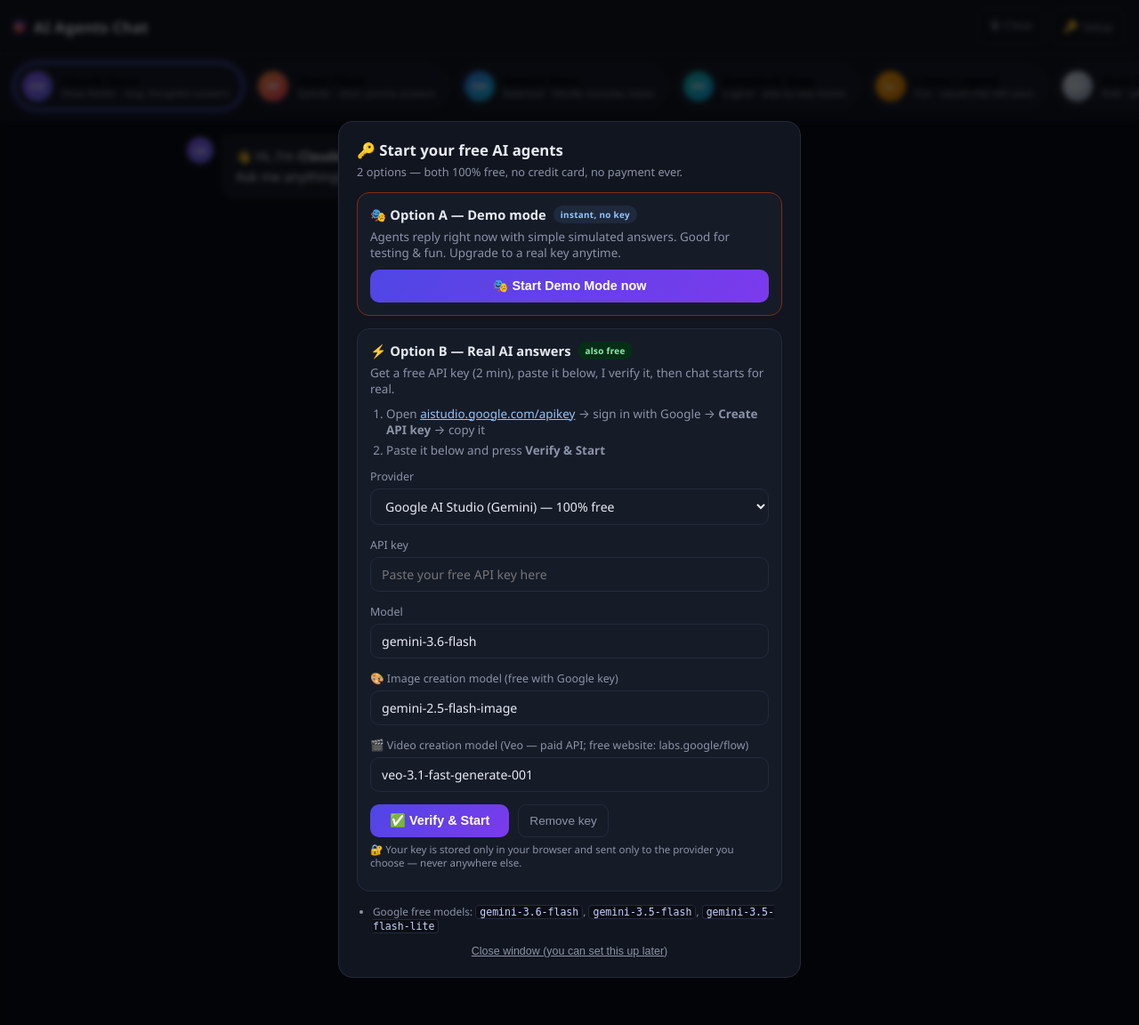
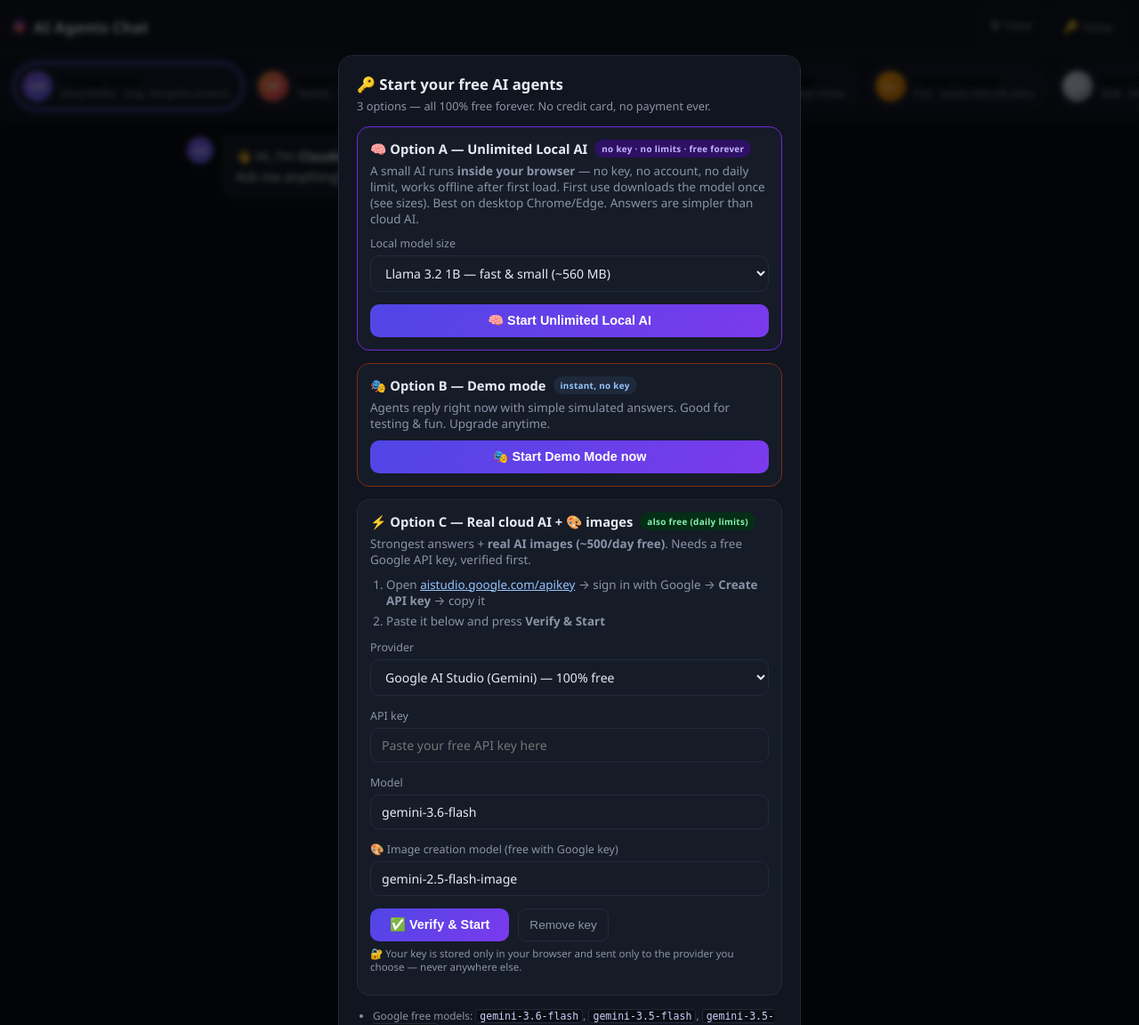
Before and after one commit to YOYOYOYYOYOYYOGI/test2, a PHP site: page / in a window 1280 px wide. Shown: the top 1152 px of the page at 89% size. Run offline with PHP 8.4, Linux system fonts and the light colour scheme.

Commit message:
Remove paid Veo agent; add unlimited free Local AI mode (WebLLM) — all agents now free
Co-authored-by: arena-agent <297053741+arena-agent@users.noreply.github.com>

```diff
--- a/app.js
+++ b/app.js
@@ -76,21 +76,55 @@ const AGENTS = [
       "Professional photography and digital art. Enrich the user's idea into a vivid, " +
       "detailed image prompt (lighting, camera, style, composition) and generate it.",
   },
-  {
-    id: "motion-magic",
-    name: "Motion Magic",
-    tag: "🎬 CREATES VIDEOS — needs paid key",
-    kind: "video",
-    gradient: "linear-gradient(135deg,#0f766e,#0ea5e9)",
-    systemPrompt:
-      "Cinematic short video clips. Enrich the user's idea into a dynamic video prompt " +
-      "(camera movement, scene, mood, lighting) and generate it.",
-  },
 ];
 
-// default media models (editable in Setup)
-const IMAGE_MODEL_DEFAULT = "gemini-2.5-flash-image"; // free ~500/day
-const VIDEO_MODEL_DEFAULT = "veo-3.1-fast-generate-001"; // paid tier only
+// free image model (~500 images/day with a free Google key)
+const IMAGE_MODEL_DEFAULT = "gemini-2.5-flash-image";
+
+// ---------- LOCAL UNLIMITED AI (runs inside the browser, no key, no limits) ----------
+const LOCAL_MODELS = [
+  { id: "Llama-3.2-1B-Instruct-q4f16_1c", label: "Llama 3.2 1B — fast & small (~560 MB)" },
+  { id: "Qwen2.5-0.5B-Instruct-q4f16_1c", label: "Qwen 2.5 0.5B — smallest (~350 MB)" },
+  { id: "Llama-3.2-3B-Instruct-q4f16_1c", label: "Llama 3.2 3B — smarter, slower (~1.6 GB)" },
+];
+let localEngine = null;
+let localLoading = null;
+
+async function ensureLocalEngine(onProgress) {
+  if (localEngine) return localEngine;
+  if (!navigator.gpu) {
+    throw new Error(
+      "This browser cannot run Local AI (needs WebGPU — use desktop Chrome or Edge, or the latest Chrome on Android). " +
+      "You can still use Demo mode or a free Google key."
+    );
+  }
+  if (!localLoading) {
+    localLoading = (async () => {
+      onProgress && onProgress("📥 Downloading the AI brain (one time only)…");
+      const webllm = await import("https://esm.run/@mlc-ai/web-llm");
+      const model = settings.localModel || LOCAL_MODELS[0].id;
+      const engine = await webllm.CreateMLCEngine(model, {
+        initProgressCallback: (p) =>
+          onProgress && onProgress("🧠 " + (p.text || "loading…") + " " + Math.round((p.progress || 0) * 100) + "%"),
+      });
+      localEngine = engine;
+      return engine;
+    })();
+    localLoading.catch(() => { localLoading = null; });
+  }
+  return localLoading;
+}
+
+async function localChat(agent, history, onStatus) {
+  const engine = await ensureLocalEngine(onStatus);
+  onStatus && onStatus("🧠 Thinking on your device…");
+  const messages = [
+    { role: "system", content: agent.systemPrompt + " Keep answers short and simple (you are a small on-device model)." },
+    ...history.slice(-8).map((m) => ({ role: m.role, content: m.text })),
+  ];
+  const reply = await engine.chat.completions.create({ messages, stream: false });
+  return reply.choices[0]?.message?.content || "(no answer)";
+}
 
 // ---------- PROVIDERS (free tiers) ----------
 const PROVIDERS = {
@@ -218,8 +252,6 @@ function renderChat() {
     let helloText;
     if (a.kind === "image") {
       helloText = `🎨 I'm <b></b> — I <b>CREATE images</b>! Describe anything:<br><i>"luxury night cream jar on black marble, gold lid, studio lighting"</i><br>and I'll paint it (~500 free images/day with your free key).`;
-    } else if (a.kind === "video") {
-      helloText = `🎬 I'm <b></b> — I <b>CREATE short videos</b>!<br>⚠️ Video needs a <b>paid</b> Gemini key. Free videos instead → <a href="https://labs.google/flow" target="_blank" rel="noopener">labs.google/flow</a>`;
     } else {
       helloText = `👋 Hi, I'm <b></b> — ${a.tag.toLowerCase()}.<br>Ask me anything!`;
     }
@@ -276,16 +308,20 @@ function scrollDown() { chatEl.scrollTop = chatEl.scrollHeight; }
 // ---------- mode ui ----------
 function refreshMode() {
   const inDemo = Boolean(settings.demo);
-  badgeEl.classList.toggle("hidden", !inDemo);
+  const inLocal = Boolean(settings.local);
+  badgeEl.classList.toggle("hidden", !inDemo && !inLocal);
+  badgeEl.textContent = inDemo ? "🎭 DEMO" : "🧠 LOCAL";
   if (inDemo) {
     bannerEl.className = "banner demo";
     bannerEl.innerHTML =
       "🎭 <b>Demo mode</b> — answers are simulated, not real AI. " +
-      'Click <b>🔑 Setup</b> → <b>Verify &amp; Start</b> to get real answers (still free).';
+      'Click <b>🔑 Setup</b> for <b>🧠 Unlimited Local AI</b> (no key) or real answers with a free Google key.';
+  } else if (inLocal) {
+    bannerEl.className = "banner ok";
+    bannerEl.innerHTML =
+      "🧠 <b>Local AI</b> — unlimited &amp; free forever, running inside your browser. No key, no limits, works offline after first load. (Small model: keep questions simple.)";
   } else if (settings.verified && settings.apiKey) {
-    const model = (settings.models && settings.models[settings.provider]) || PROVIDERS[settings.provider].defaultModel;
     bannerEl.className = "banner ok hidden";
-    bannerEl.innerHTML = "✓";
   } else {
     bannerEl.className = "banner hidden";
   }
@@ -391,41 +427,6 @@ async function googleImageCall({ apiKey, model, prompt, signal }) {
   return { src, text: txt };
 }
 
-// =====================================================
-// VIDEO GENERATION (Veo — PAID API tier only)
-// =====================================================
-async function veoGenerate({ apiKey, model, prompt, onStatus }) {
-  const base = "https://generativelanguage.googleapis.com/v1beta";
-  const start = await fetch(base + "/models/" + encodeURIComponent(model) + ":predictLongRunning?key=" + encodeURIComponent(apiKey), {
-    method: "POST",
-    headers: { "Content-Type": "application/json" },
-    body: JSON.stringify({
-      instances: [{ prompt }],
-      parameters: { aspectRatio: "16:9" },
-    }),
-  });
-  const startData = await start.json().catch(() => ({}));
-  if (!start.ok) throw new Error(startData?.error?.message || "Veo start failed " + start.status);
-  if (!startData.name) throw new Error("Veo did not return a job id.");
-  for (let i = 0; i < 26; i++) {
-    await new Promise((r) => setTimeout(r, 10000));
-    if (onStatus) onStatus("🎬 Rendering video… ~" + ((i + 1) * 10) + "s (Veo usually takes 1–3 minutes)");
-    const poll = await fetch(base + "/" + startData.name + "?key=" + encodeURIComponent(apiKey));
-    const pd = await poll.json().catch(() => ({}));
-    if (pd.error) throw new Error(pd.error.message);
-    if (pd.done) {
-      const uri = pd.response?.generateVideoResponse?.generatedSamples?.[0]?.video?.uri
-        || pd.response?.generatedSamples?.[0]?.video?.uri;
-      if (!uri) throw new Error("Video finished but no file was returned (prompt may have been filtered).");
-      const fileRes = await fetch(uri.includes("?") ? uri + "&key=" + apiKey : uri + "?key=" + apiKey);
-      if (!fileRes.ok) throw new Error("Could not download the video (" + fileRes.status + ").");
-      const blob = await fileRes.blob();
-      return URL.createObjectURL(blob);
-    }
-  }
-  throw new Error("Video took longer than 4 minutes. Try a shorter, simpler prompt.");
-}
-
 // demo-mode "image": fun generated SVG art (works offline, no key)
 function demoImageSvg(prompt) {
   const h1 = Math.floor(Math.random() * 360), h2 = (h1 + 60 + Math.floor(Math.random() * 160)) % 360;
@@ -513,7 +514,7 @@ async function send() {
 
   const agent = activeAgent();
 
-  if (!settings.demo && !(settings.verified && settings.apiKey)) {
+  if (!settings.demo && !settings.local && !(settings.verified && settings.apiKey)) {
     openWizard();
     return;
   }
@@ -537,24 +538,33 @@ async function send() {
           text: "🎭 Demo art (not real AI). **\u201C" + text.slice(0, 80) + "\u201D**",
           imageSrc: demoImageSvg(text),
         });
-      } else if (agent.kind === "video") {
-        await new Promise((r) => setTimeout(r, 700));
-        appendMessage({
-          role: "agent",
-          text: "🎬 Demo mode cannot render video.\n\n**Good news — Veo 3.1 is FREE for everyone** on Google's website (no API key needed):\n👉 labs.google/flow (~50 free credits every day)\n\nFor video *inside this app* you need a paid Gemini API key with Veo enabled — then I render real videos here.",
-        });
       } else {
         await new Promise((r) => setTimeout(r, 500 + Math.random() * 900));
         appendMessage({ role: "agent", text: demoReply(agent, text) });
       }
-    } else if (agent.kind === "image" || agent.kind === "video") {
+    } else if (settings.local) {
+      // ---- UNLIMITED free local AI (in-browser) ----
+      if (agent.kind === "image") {
+        setTyping("🎭 Local AI is text-only — making demo art instead…");
+        await new Promise((r) => setTimeout(r, 800));
+        appendMessage({
+          role: "agent",
+          text: "🎭 Local AI models can't create real images.\n\n**For real FREE images (~500/day):** 🔑 Setup → verify a free Google key → ask me again!\n\nMeanwhile, here's demo art for **\u201C" + text.slice(0, 60) + "\u201D**:",
+          imageSrc: demoImageSvg(text),
+        });
+      } else {
+        const history = loadChat(activeAgentId)
+          .filter((m) => !m.error)
+          .slice(-8)
+          .map((m) => ({ role: m.role, text: m.text }));
+        const answer = await localChat(agent, history, setTyping);
+        appendMessage({ role: "agent", text: answer });
+      }
+    } else if (agent.kind === "image") {
       if (settings.provider === "openrouter") {
-        throw new Error("Image/video creation needs the Google provider. Open 🔑 Setup → choose 'Google AI Studio' → Verify again.");
+        throw new Error("Image creation needs the Google provider. Open 🔑 Setup → choose 'Google AI Studio' → Verify again.");
       }
-      const model = (settings.models && settings.models[agent.kind]) ||
-        (agent.kind === "image" ? IMAGE_MODEL_DEFAULT : VIDEO_MODEL_DEFAULT);
-
-      if (agent.kind === "image") {
+      const model = (settings.models && settings.models.image) || IMAGE_MODEL_DEFAULT;
       setTyping("🎨 Painting your image… (10–30 seconds)");
       const controller = new AbortController();
       const t = setTimeout(() => controller.abort(), 120000);
@@ -566,15 +576,6 @@ async function send() {
         });
         appendMessage({ role: "agent", text: out.text || "🖼️ Here's your image!", imageSrc: out.src });
       } finally { clearTimeout(t); }
-      } else {
-        setTyping("🎬 Starting video job…");
-        const src = await veoGenerate({
-          apiKey: settings.apiKey, model,
-          prompt: agent.systemPrompt + "\n\nCreate this video: " + text,
-          onStatus: setTyping,
-        });
-        appendMessage({ role: "agent", text: "🎬 Your video is ready — press play!", videoSrc: src });
-      }
     } else {
       const controller = new AbortController();
       const timeout = setTimeout(() => controller.abort(), 90000);
@@ -598,16 +599,12 @@ async function send() {
     }
   } catch (err) {
     const m = (err.message || "").toLowerCase();
-    let extra = "";
-    if (activeAgent().kind === "video" && (m.includes("billing") || m.includes("paid") || m.includes("permission") || m.includes("403") || m.includes("429"))) {
-      extra = "\n\n💡 Remember: Veo video API is **paid-only** (no free tier). Free video → labs.google/flow";
-    }
     const msg = err.name === "AbortError"
       ? "⏱ Took too long — try again or pick another model in Setup."
       : "⚠️ " + (err.message || "Something went wrong.");
     appendMessage({
       role: "agent", error: true,
-      text: msg + extra + "\nOpen 🔑 Setup to re-verify your key, change the model, or switch to Demo Mode.",
+      text: msg + "\nOpen 🔑 Setup to change mode (Demo / Local unlimited / free Google key).",
     });
   } finally {
     typingEl.classList.add("hidden");
@@ -639,8 +636,15 @@ function openWizard() {
     PROVIDERS[providerSelect.value].defaultModel;
   $("#imageModelInput").value =
     (settings.models && settings.models.image) || IMAGE_MODEL_DEFAULT;
-  $("#videoModelInput").value =
-    (settings.models && settings.models.video) || VIDEO_MODEL_DEFAULT;
+  const localSel = $("#localModelInput");
+  if (!localSel.options.length) {
+    LOCAL_MODELS.forEach((m) => {
+      const o = document.createElement("option");
+      o.value = m.id; o.textContent = m.label;
+      localSel.appendChild(o);
+    });
+  }
+  localSel.value = settings.localModel || LOCAL_MODELS[0].id;
   updateHelp();
   verifyStatus.className = "verify-status hidden";
   wizard.classList.remove("hidden");
@@ -669,10 +673,27 @@ providerSelect.addEventListener("change", () => {
 
 // ---- demo mode ----
 $("#startDemoBtn").addEventListener("click", () => {
-  settings.demo = true;
+  settings = { demo: true };
   saveSettings();
   refreshMode();
   closeWizard();
+  inputEl.focus();
+});
+
+// ---- UNLIMITED local mode ----
+$("#startLocalBtn").addEventListener("click", () => {
+  settings = {
+    local: true,
+    localModel: $("#localModelInput").value || LOCAL_MODELS[0].id,
+  };
+  saveSettings();
+  refreshMode();
+  closeWizard();
+  appendMessage({
+    role: "agent",
+    text: "🧠 **Local AI starting!** The model downloads once into your browser (350 MB – 1.6 GB). " +
+      "After that: unlimited, free, even offline. Send your first message to begin the download.",
+  });
   inputEl.focus();
 });
 
@@ -698,12 +719,12 @@ verifyBtn.addEventListener("click", async () => {
       provider,
       apiKey,
       demo: false,
+      local: false,
       verified: true,
       models: {
         ...(settings.models || {}),
         [provider]: model,
         image: ($("#imageModelInput").value.trim()) || IMAGE_MODEL_DEFAULT,
-        video: ($("#videoModelInput").value.trim()) || VIDEO_MODEL_DEFAULT,
       },
     };
     saveSettings();
@@ -768,5 +789,5 @@ refreshMode();
 autoGrow();
 
 // first visit without setup → open wizard automatically
-if (!settings.demo && !(settings.verified && settings.apiKey)) openWizard();
+if (!settings.demo && !settings.local && !(settings.verified && settings.apiKey)) openWizard();
 else inputEl.focus();
--- a/index.html
+++ b/index.html
@@ -47,20 +47,31 @@
 
     <div class="wizard-step-head">
       <h2>🔑 Start your free AI agents</h2>
-      <p class="wizard-sub">2 options — both 100% free, no credit card, no payment ever.</p>
+      <p class="wizard-sub">3 options — all 100% free forever. No credit card, no payment ever.</p>
     </div>
 
-    <!-- OPTION A: demo -->
+    <!-- OPTION A: local unlimited -->
+    <div class="option-card local-card">
+      <div class="option-title">🧠 Option A — Unlimited Local AI <span class="pill purple">no key · no limits · free forever</span></div>
+      <p>A small AI runs <b>inside your browser</b> — no key, no account, no daily limit, works offline after first load. First use downloads the model once (see sizes). Best on desktop Chrome/Edge. Answers are simpler than cloud AI.</p>
+      <label class="field">
+        <span>Local model size</span>
+        <select id="localModelInput"></select>
+      </label>
+      <button id="startLocalBtn" class="primary-btn wide">🧠 Start Unlimited Local AI</button>
+    </div>
+
+    <!-- OPTION B: demo -->
     <div class="option-card demo-card">
-      <div class="option-title">🎭 Option A — Demo mode <span class="pill">instant, no key</span></div>
-      <p>Agents reply right now with simple simulated answers. Good for testing &amp; fun. Upgrade to a real key anytime.</p>
+      <div class="option-title">🎭 Option B — Demo mode <span class="pill">instant, no key</span></div>
+      <p>Agents reply right now with simple simulated answers. Good for testing &amp; fun. Upgrade anytime.</p>
       <button id="startDemoBtn" class="primary-btn wide">🎭 Start Demo Mode now</button>
     </div>
 
-    <!-- OPTION B: real AI -->
+    <!-- OPTION C: real cloud AI -->
     <div class="option-card">
-      <div class="option-title">⚡ Option B — Real AI answers <span class="pill green">also free</span></div>
-      <p>Get a free API key (2 min), paste it below, I verify it, then chat starts for real.</p>
+      <div class="option-title">⚡ Option C — Real cloud AI + 🎨 images <span class="pill green">also free (daily limits)</span></div>
+      <p>Strongest answers + <b>real AI images (~500/day free)</b>. Needs a free Google API key, verified first.</p>
 
       <ol class="steps">
         <li>Open <a href="https://aistudio.google.com/apikey" target="_blank" rel="noopener">aistudio.google.com/apikey</a> → sign in with Google → <b>Create API key</b> → copy it</li>
@@ -88,8 +99,6 @@
           <option value="gemini-3.5-flash">Chat — Google, free</option>
           <option value="gemini-2.5-flash-image">🎨 Image — free, ~500/day</option>
           <option value="gemini-3.1-flash-image-preview">🎨 Image — free preview</option>
-          <option value="veo-3.1-fast-generate-001">🎬 Video — needs paid key</option>
-          <option value="veo-3.1-generate-001">🎬 Video quality — needs paid key</option>
           <option value="meta-llama/llama-3.3-70b-instruct:free">OpenRouter — free</option>
           <option value="deepseek/deepseek-chat-v3.0324:free">OpenRouter — free</option>
         </datalist>
@@ -98,11 +107,6 @@
       <label class="field">
         <span>🎨 Image creation model (free with Google key)</span>
         <input id="imageModelInput" type="text" list="modelList" placeholder="gemini-2.5-flash-image" autocomplete="off" />
-      </label>
-
-      <label class="field">
-        <span>🎬 Video creation model (Veo — paid API; free website: labs.google/flow)</span>
-        <input id="videoModelInput" type="text" list="modelList" placeholder="veo-3.1-fast-generate-001" autocomplete="off" />
       </label>
 
       <div id="verifyStatus" class="verify-status hidden"></div>
@@ -127,6 +131,6 @@
   </div>
 </div>
 
-<script src="app.js?v=5"></script>
+<script src="app.js?v=6"></script>
 </body>
 </html>
--- a/style.css
+++ b/style.css
@@ -147,6 +147,8 @@ a { color: #93c5fd; }
 }
 .pill.green { background: #052e16; color: #86efac; }
 .demo-card { border-color: #7c2d12; }
+.local-card { border-color: #6d28d9; }
+.pill.purple { background: #2e1065; color: #c4b5fd; }
 
 .steps { margin: 4px 0 12px 18px; }
 .steps li { margin-bottom: 5px; }
```
Also changed, not shown: README.md. Lines whose indentation alone changed are shown as unchanged.
